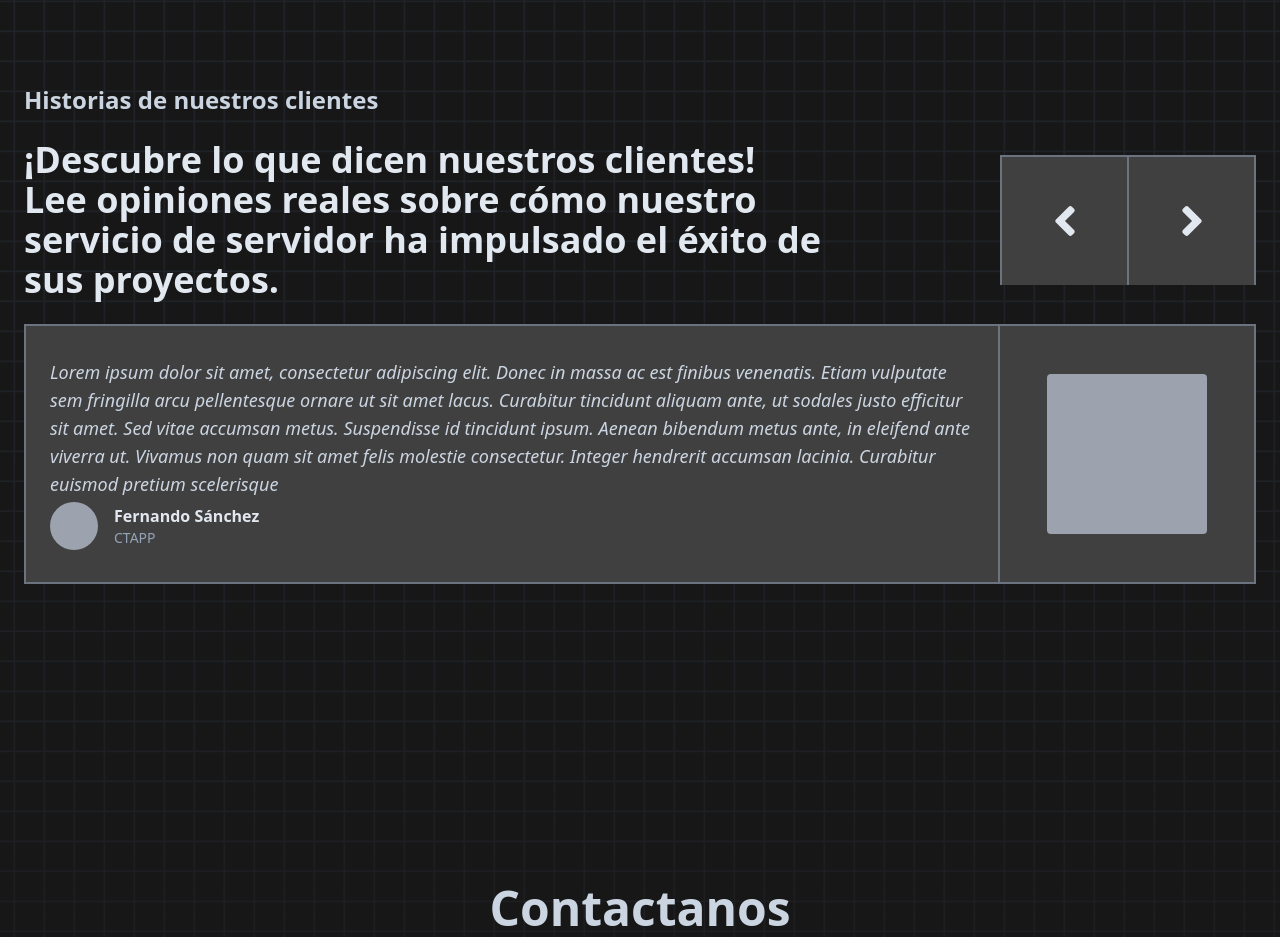
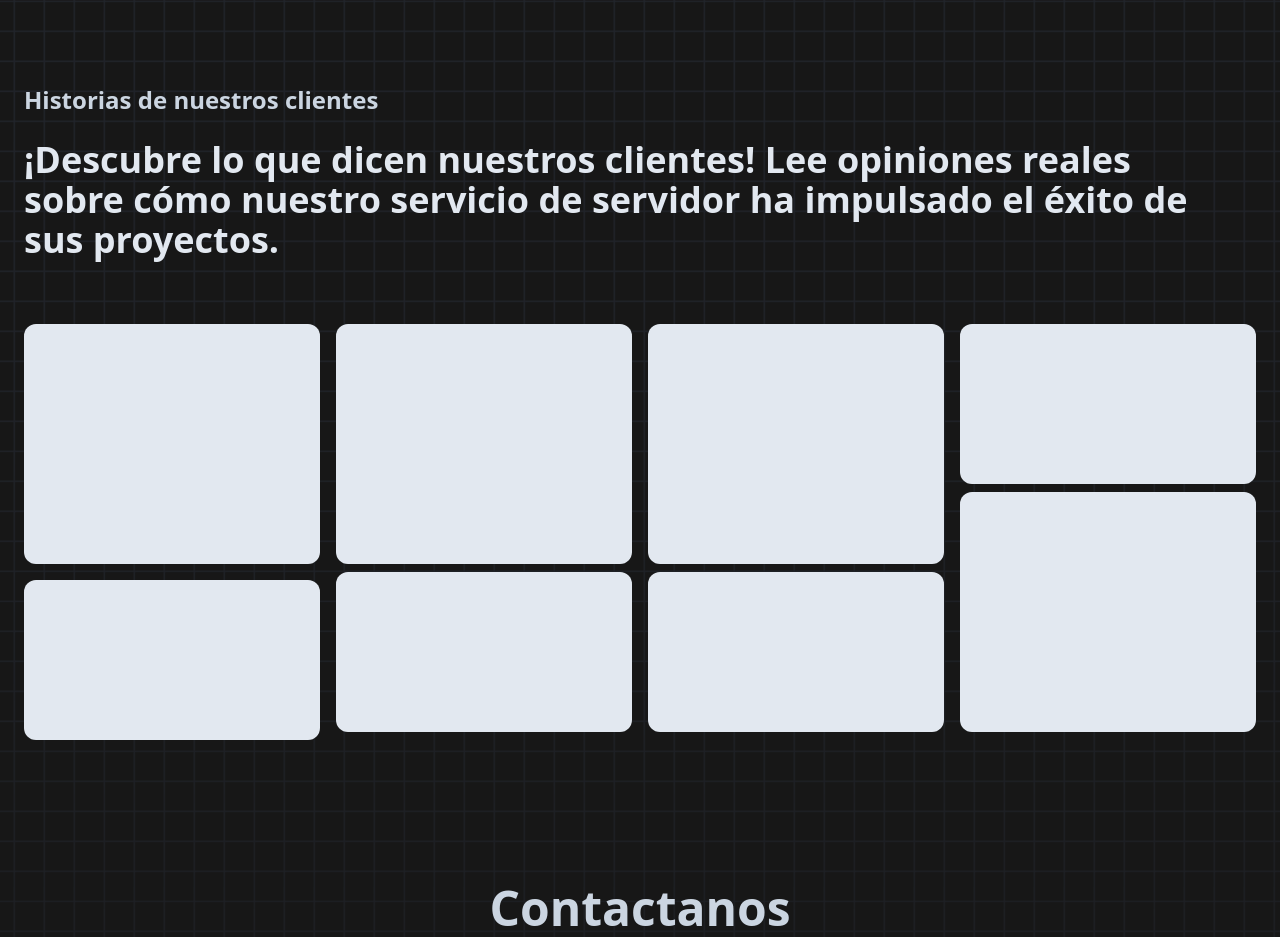
Before and after one commit to zeolimaldonado/landing-page, an Astro site: page / in a window 1280 px wide. Shown: the part 5544-6481 px from the top of the page. Built offline with nearby package versions, Linux system fonts and the light colour scheme; Astro itself is replaced by a stand-in of ours.

Commit message:
Masonry grid customers

```diff
--- a/src/components/Costumers.astro
+++ b/src/components/Costumers.astro
@@ -5,36 +5,26 @@ import { FaAngleLeft, FaAngleRight } from 'react-icons/fa'
 <section id="features" class="container mx-auto min-h-screen py-10 pt-24 px-6 flex flex-col">
     <h5 class="font-semibold text-slate-300 text-2xl">Historias de nuestros clientes</h5>
     <div class="flex items-center justify-between w-full">
-        <h1 class="text-4xl font-bold text-slate-200 text-pretty max-w-[40ch] py-6">
+        <h1 class="text-4xl font-bold text-slate-200 text-pretty max-w-[65ch] py-6">
             ¡Descubre lo que dicen nuestros clientes! Lee opiniones reales sobre cómo nuestro servicio de servidor ha impulsado el éxito de sus proyectos.
         </h1>
-        <div class="flex gap-0 w-64 border-2 border-gray-500 border-b-0 bg-neutral-700">
-            <div class="flex-1 h-32 flex justify-center items-center border-r-2 border-r-gray-500">
-                <FaAngleLeft size="48" className="text-slate-200" />
-            </div>
-            <div class="flex-1 h-32 flex justify-center items-center">
-                <FaAngleRight size="48" className="text-slate-200" />
-            </div>
+    </div>
+    <div class="pt-10 grid grid-cols-4 gap-x-4">
+        <div class="grid gap-4">
+            <div class="w-full h-60 bg-slate-200 rounded-xl" />
+            <div class="w-full h-40 bg-slate-200 rounded-xl" />
         </div>
-    </div>
-    <div class="border-2 border-gray-500 flex justify-between items-stretch gap-0 bg-neutral-700">
-        <div class="flex-1 flex flex-col justify-between px-6 py-8">
-            <p class="italic font-medium text-lg text-slate-300 flex-1">
-                Lorem ipsum dolor sit amet, consectetur adipiscing elit. Donec in massa ac est finibus venenatis. Etiam vulputate sem fringilla arcu
-                pellentesque ornare ut sit amet lacus. Curabitur tincidunt aliquam ante, ut sodales justo efficitur sit amet. Sed vitae accumsan metus.
-                Suspendisse id tincidunt ipsum. Aenean bibendum metus ante, in eleifend ante viverra ut. Vivamus non quam sit amet felis molestie consectetur.
-                Integer hendrerit accumsan lacinia. Curabitur euismod pretium scelerisque
-            </p>
-            <div class="flex gap-4 items-center">
-                <div class="w-12 h-12 rounded-full bg-gray-400" />
-                <div>
-                    <h6 class="font-semibold text-slate-200">Fernando Sánchez</h6>
-                    <p class="text-slate-400 text-sm">CTAPP</p>
-                </div>
-            </div>
+        <div class="grid">
+            <div class="w-full h-60 bg-slate-200 rounded-xl" />
+            <div class="w-full h-40 bg-slate-200 rounded-xl" />
         </div>
-        <div class="w-64 min-h-64 border-l-2 border-l-gray-500 flex justify-center items-center">
-            <div class="w-40 h-40 bg-gray-400 rounded" />
+        <div class="grid">
+            <div class="w-full h-60 bg-slate-200 rounded-xl" />
+            <div class="w-full h-40 bg-slate-200 rounded-xl" />
+        </div>
+        <div class="grid">
+            <div class="w-full h-40 bg-slate-200 rounded-xl" />
+            <div class="w-full h-60 bg-slate-200 rounded-xl" />
         </div>
     </div>
 </section>
```
